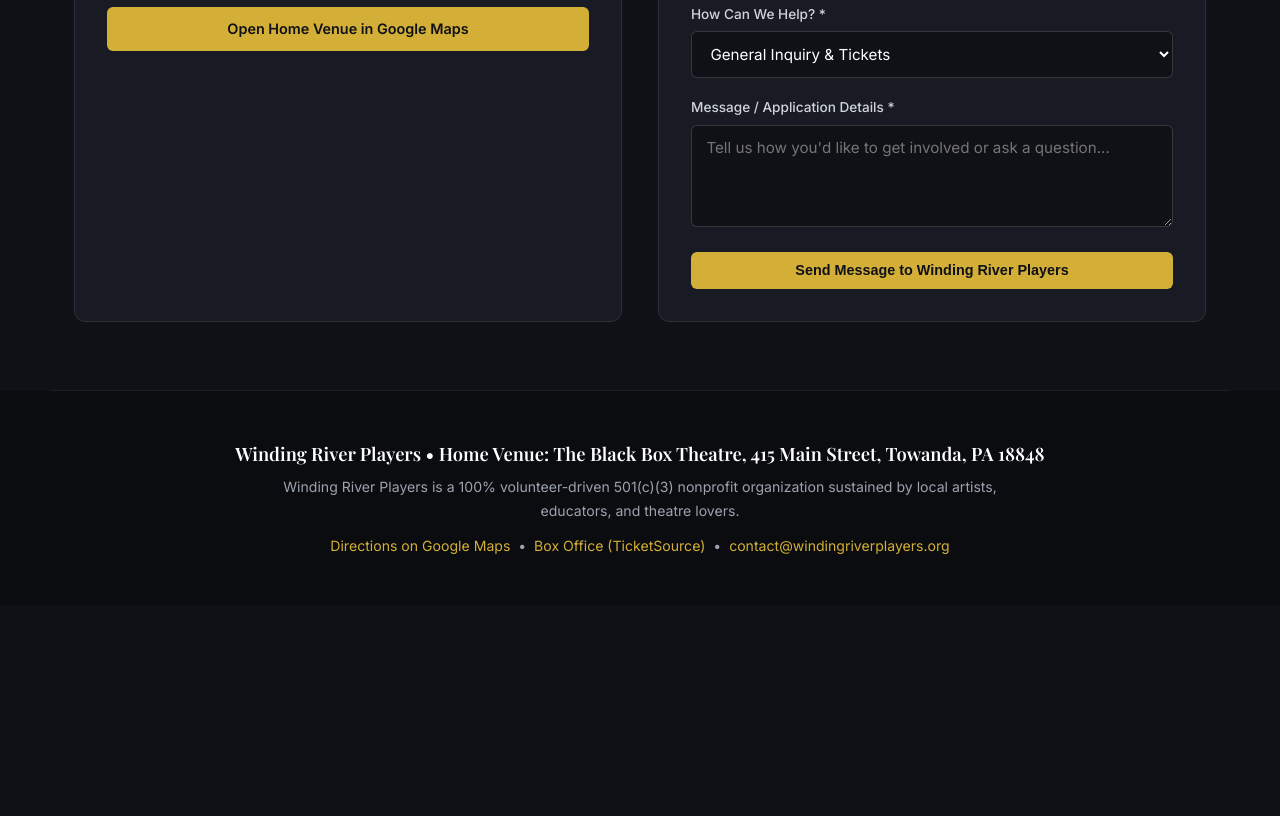
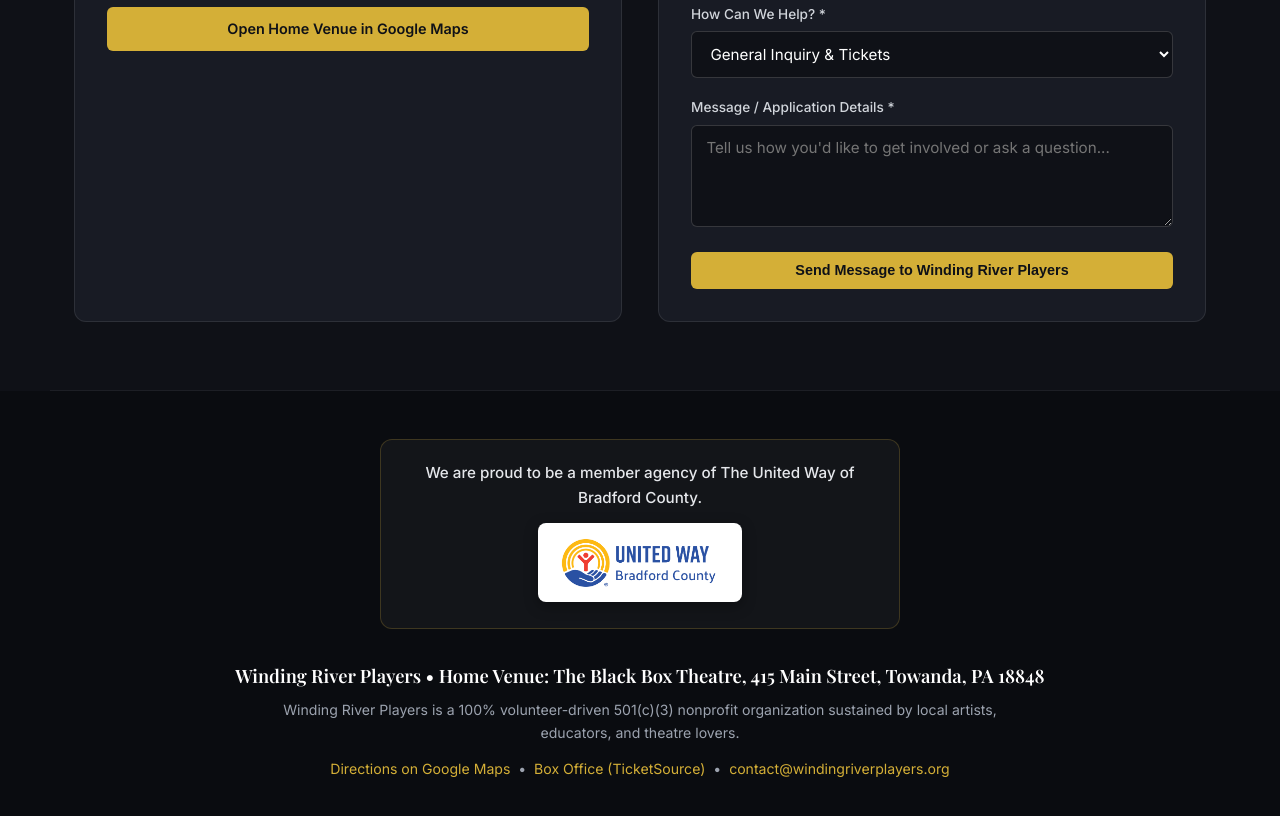
Before and after one commit to WindingRiverPlayers/BlackBoxWebsite, a plain HTML site: page index.html in a window 1280 px wide. Shown: the part 4442-5258 px from the top of the page. Before the commit the page ends 5047 px from the top, so only its background shows below. Drawn offline with nearby package versions, Linux system fonts and the light colour scheme; no server answers; a web font is replaced by a local one.

Commit message:
Update index.html

```diff
--- a/index.html
+++ b/index.html
@@ -1338,8 +1338,19 @@
     <button class="lightbox-nav-btn lightbox-next" onclick="stepLightbox(1)" aria-label="Next photo">&#10095;</button>
   </div>
 
-  <!-- Footer -->
+<!-- Footer -->
   <footer>
+    <div style="max-width: 520px; margin: 0 auto 2rem; padding: 1.25rem 1.5rem; background: rgba(255, 255, 255, 0.04); border: 1px solid var(--border); border-radius: 12px;">
+      <p style="color: #e5e7eb; font-size: 0.95rem; font-weight: 500; margin-bottom: 0.85rem;">
+        We are proud to be a member agency of The United Way of Bradford County.
+      </p>
+      <div style="display: inline-block; background: #ffffff; padding: 0.65rem 1.15rem; border-radius: 8px; box-shadow: 0 4px 14px rgba(0, 0, 0, 0.35);">
+        <img src="UWBC%20Logo%20without%20address.png"
+             alt="United Way of Bradford County Logo"
+             style="max-height: 58px; width: auto; display: block;">
+      </div>
+    </div>
+
     <p style="color: #fff; font-family: 'Playfair Display', serif; font-size: 1.15rem; margin-bottom: 0.4rem;">
       Winding River Players • Home Venue: The Black Box Theatre, 415 Main Street, Towanda, PA 18848
     </p>
```
